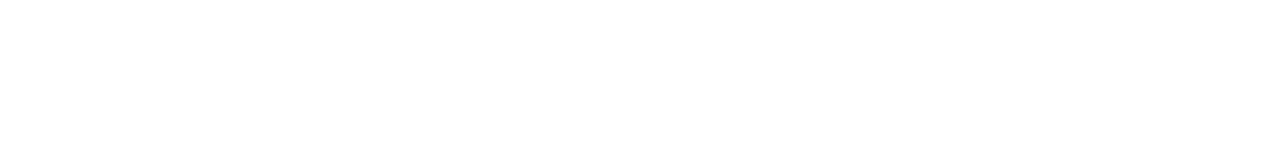
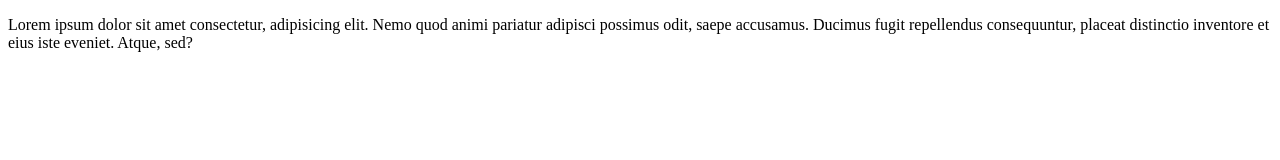
Before and after one commit to singhhitendra337/git-one, a plain HTML site: page index.html in a window 1280 px wide. Drawn offline with Linux system fonts and the light colour scheme.

Commit message:
updated index file

```diff
--- a/index.html
+++ b/index.html
@@ -7,4 +7,9 @@
     <title>My second commit</title>
   </head>
   <body></body>
+  <p>
+    Lorem ipsum dolor sit amet consectetur, adipisicing elit. Nemo quod animi
+    pariatur adipisci possimus odit, saepe accusamus. Ducimus fugit repellendus
+    consequuntur, placeat distinctio inventore et eius iste eveniet. Atque, sed?
+  </p>
 </html>
```
